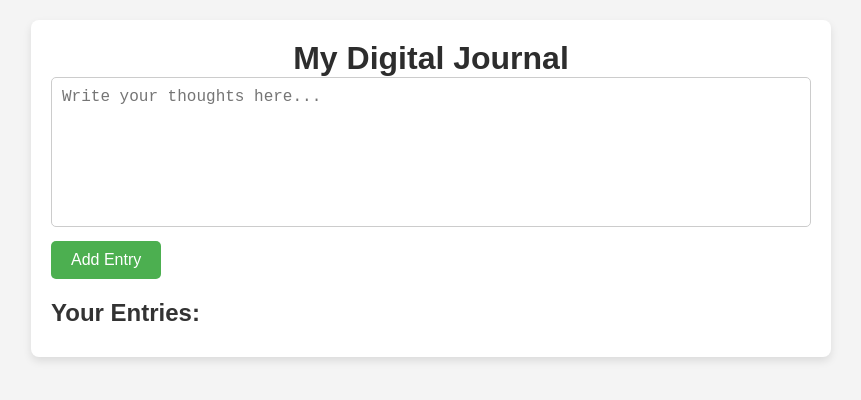
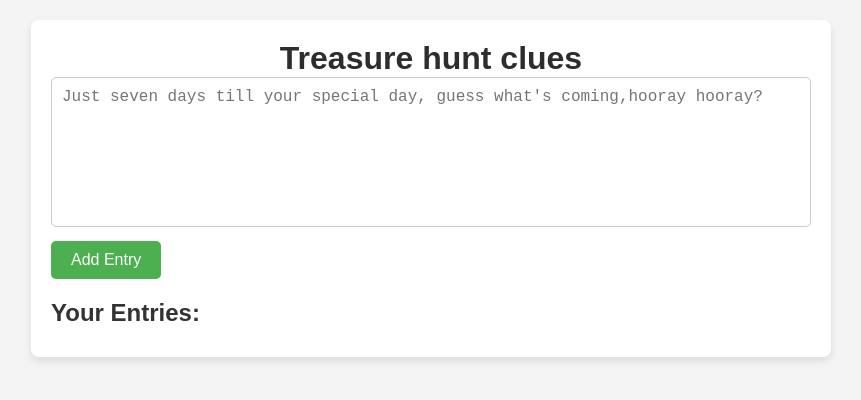
Before and after one commit to Animeboiiiii/treasurehuntt, a plain HTML site: page index.html in a window 1280 px wide. Shown: the whole page, without its empty margins (209-1070 px from the left). Drawn offline with Linux system fonts and the light colour scheme.

Commit message:
Update index.html

```diff
--- a/index.html
+++ b/index.html
@@ -8,9 +8,9 @@
 </head>
 <body>
     <div class="container">
-        <h1>My Digital Journal</h1>
+        <h1>Treasure hunt clues</h1>
         <div class="entry-form">
-            <textarea id="journal-entry" placeholder="Write your thoughts here..."></textarea>
+            <textarea id="journal-entry" placeholder="Just seven days till your special day, guess what's coming,hooray hooray?"></textarea>
             <button onclick="addEntry()">Add Entry</button>
         </div>
         <div class="entries">
```
